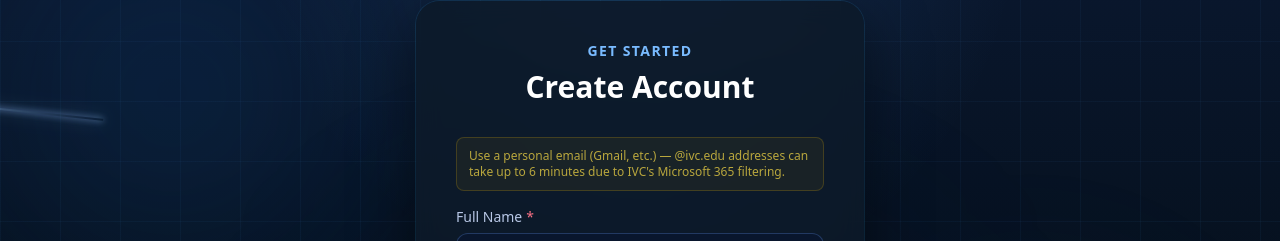
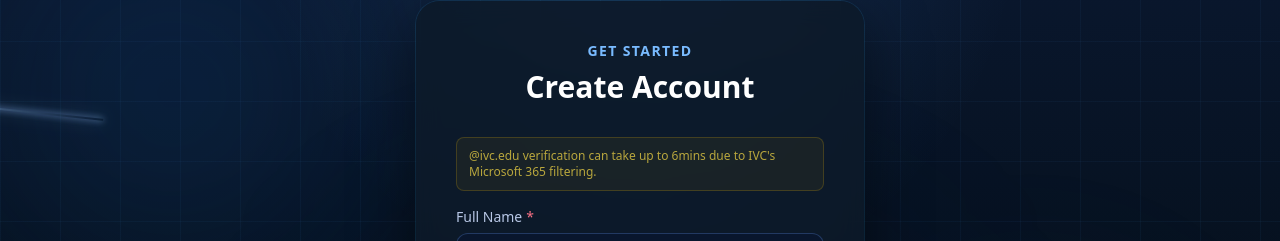
Before and after one commit to PowerisTsutsun/Myhacks, a Next.js app: page /signup in a window 1280 px wide. Shown: the part 79-320 px from the top of the page. Built offline with nearby package versions, Linux system fonts and the light colour scheme; no server answers; the database is empty.

Commit message:
Adjust signup verification notice copy

```diff
--- a/src/components/forms/SignupForm.tsx
+++ b/src/components/forms/SignupForm.tsx
@@ -45,7 +45,7 @@ export function SignupForm({ redirectTo = "/register" }: { redirectTo?: string }
         className="rounded-lg border px-3 py-2.5 text-xs text-yellow-300/70"
         style={{ background: "rgba(234,179,8,0.06)", borderColor: "rgba(234,179,8,0.2)" }}
       >
-        Use a personal email (Gmail, etc.) — @ivc.edu addresses can take up to 6 minutes due to IVC&apos;s Microsoft 365 filtering.
+        @ivc.edu verification can take up to 6mins due to IVC&apos;s Microsoft 365 filtering.
       </div>
       {error && (
         <div
```
